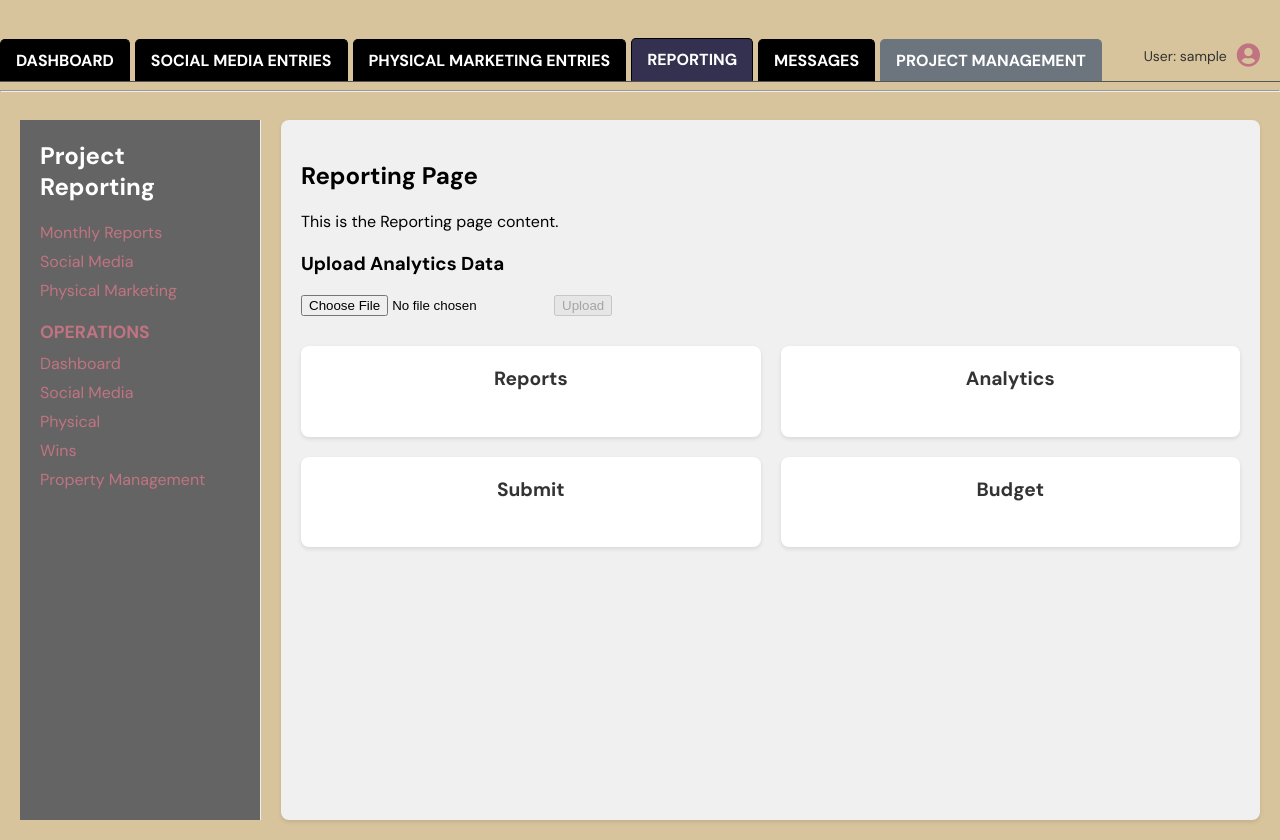
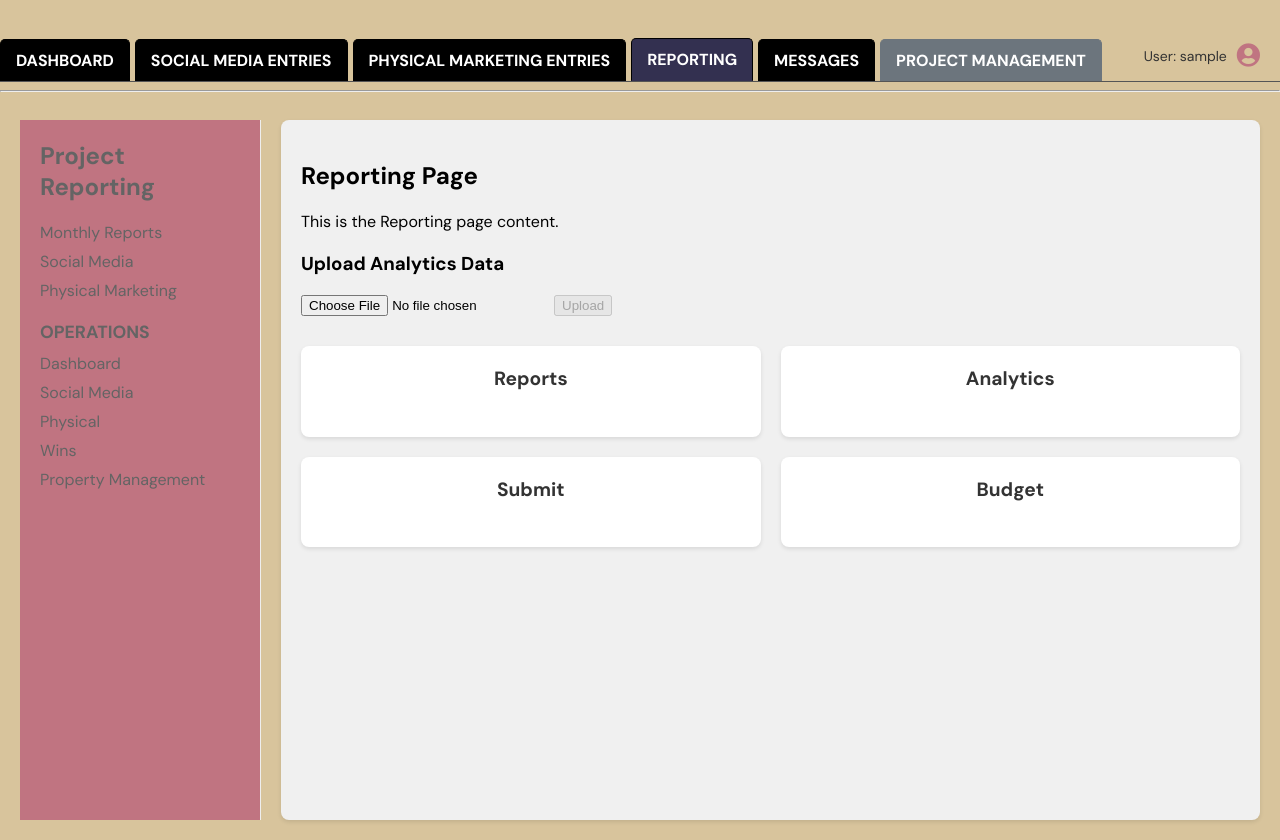
Before and after one commit to dakjen/marketingportal1, a React (Create React App) app: page /reporting in a window 1280 px wide. Built offline with nearby package versions, Linux system fonts and the light colour scheme; no server answers; sample sign-in values are in the browser's storage.

Commit message:
style: Switch Reporting sidebar colors

```diff
--- a/src/ReportingSidebar.css
+++ b/src/ReportingSidebar.css
@@ -1,21 +1,21 @@
 .reporting-sidebar {
   width: 200px;
   padding: 20px;
-  background-color: #646464;
+  background-color: #c07481;
   border-right: 1px solid #eee;
 }
 
 .reporting-sidebar h2 {
   margin-top: 0;
   margin-bottom: 20px;
-  color: #fff; /* White color for visibility on dark background */
+  color: #646464; /* New color */
   font-size: 1.5em;
 }
 
 .reporting-sidebar h3 {
   margin-top: 0;
   margin-bottom: 15px;
-  color: #333;
+  color: #646464;
 }
 
 .reporting-sidebar ul {
@@ -27,13 +27,13 @@
 
 .reporting-sidebar li {
   margin-bottom: 8px;
-  color: #c07481; /* New color */
+  color: #646464; /* New color */
 }
 
 .reporting-sidebar .sidebar-title {
   margin-top: 20px; /* Space before title */
   margin-bottom: 10px;
-  color: #c07481; /* New color */
+  color: #646464; /* New color */
   font-size: 1.1em;
   font-weight: bold;
   text-transform: uppercase;
```
